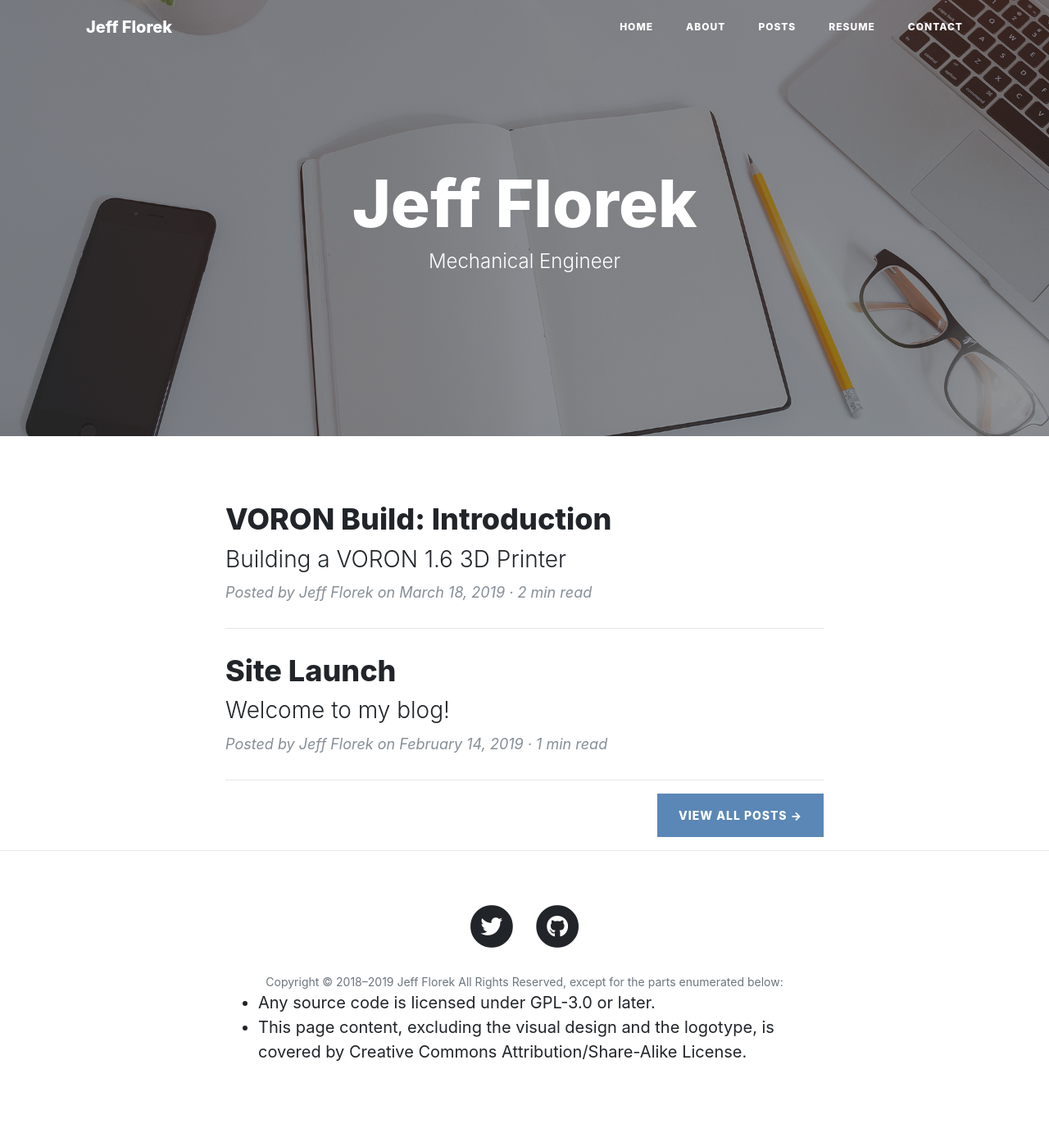
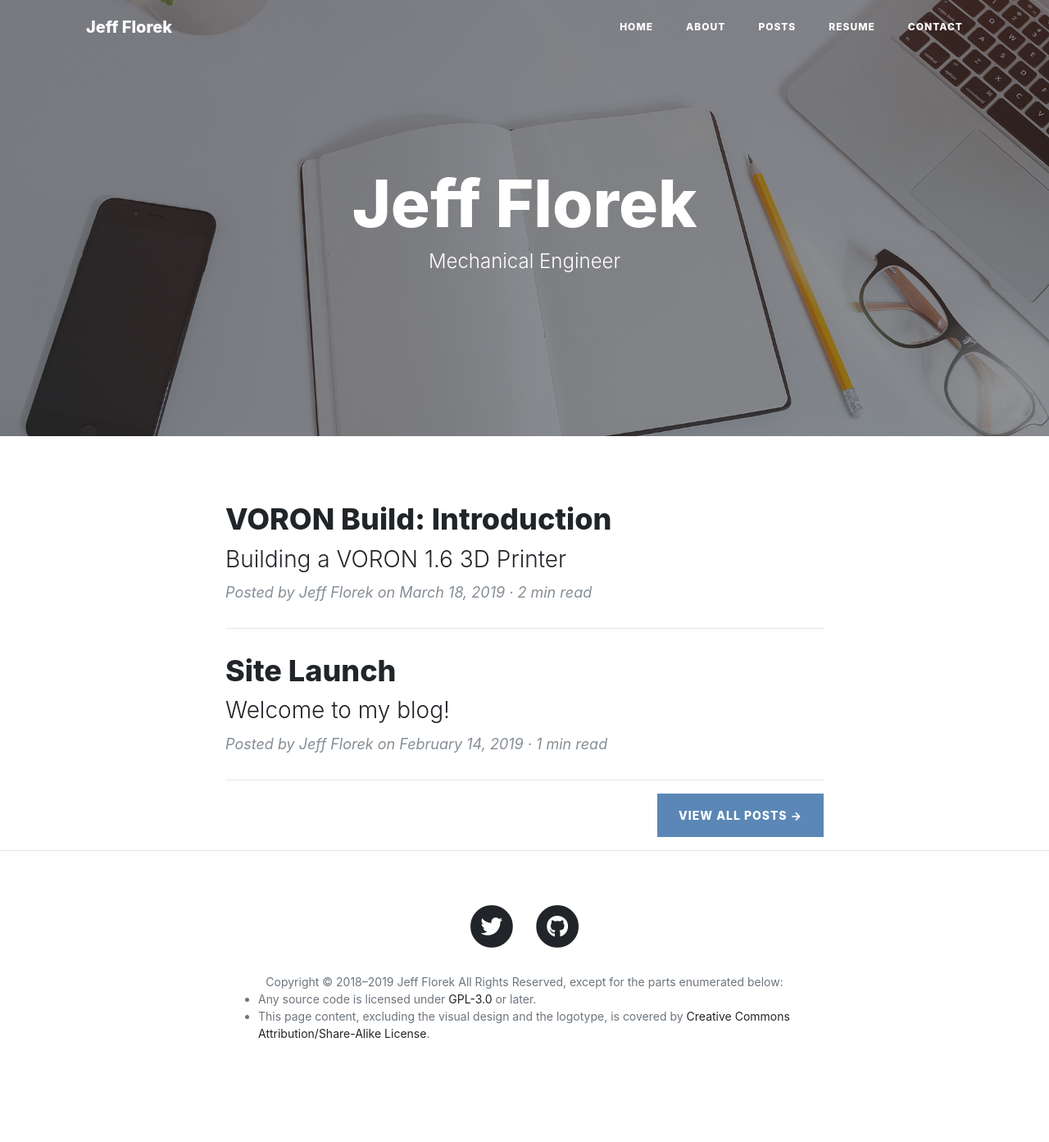
Before and after one commit to jkflorek/jkflorek.github.io, a Jekyll site: the page built from index.html, in a window 1280 px wide. Shown: the whole page at 82% size. Built offline with Jekyll 4.4.1, drawn with Linux system fonts in a browser that asks for light colours; after the commit the page ends 1336 px from its top, so only the background shows below that.

Commit message:
Update footer.html

```diff
--- a/_includes/footer.html
+++ b/_includes/footer.html
@@ -48,12 +48,13 @@
           </li>
           {% endif %}
         </ul>
-        <p class="copyright text-muted">Copyright &copy; 2018&ndash;{{ 'now' | date: "%Y" }} {{ site.author }} All Rights Reserved, except for the parts enumerated below:
-          <ul>
+        <div class="col-lg-16 col-md-20 mx-auto">
+          <p class="copyright text-muted">Copyright &copy; 2018&ndash;{{ 'now' | date: "%Y" }} {{ site.author }} All Rights Reserved, except for the parts enumerated below:</p>
+          <ul class="copyright text-muted text-left">
             <li>Any source code is licensed under <a href="https://opensource.org/licenses/GPL-3.0">GPL-3.0</a> or later.</li>
             <li>This page content, excluding the visual design and the logotype, is covered by <a href="http://creativecommons.org/licenses/by-sa/3.0/">Creative Commons Attribution/Share-Alike License</a>.</li>
           </ul>
-        </p>
+        </div>
       </div>
     </div>
   </div>
```
